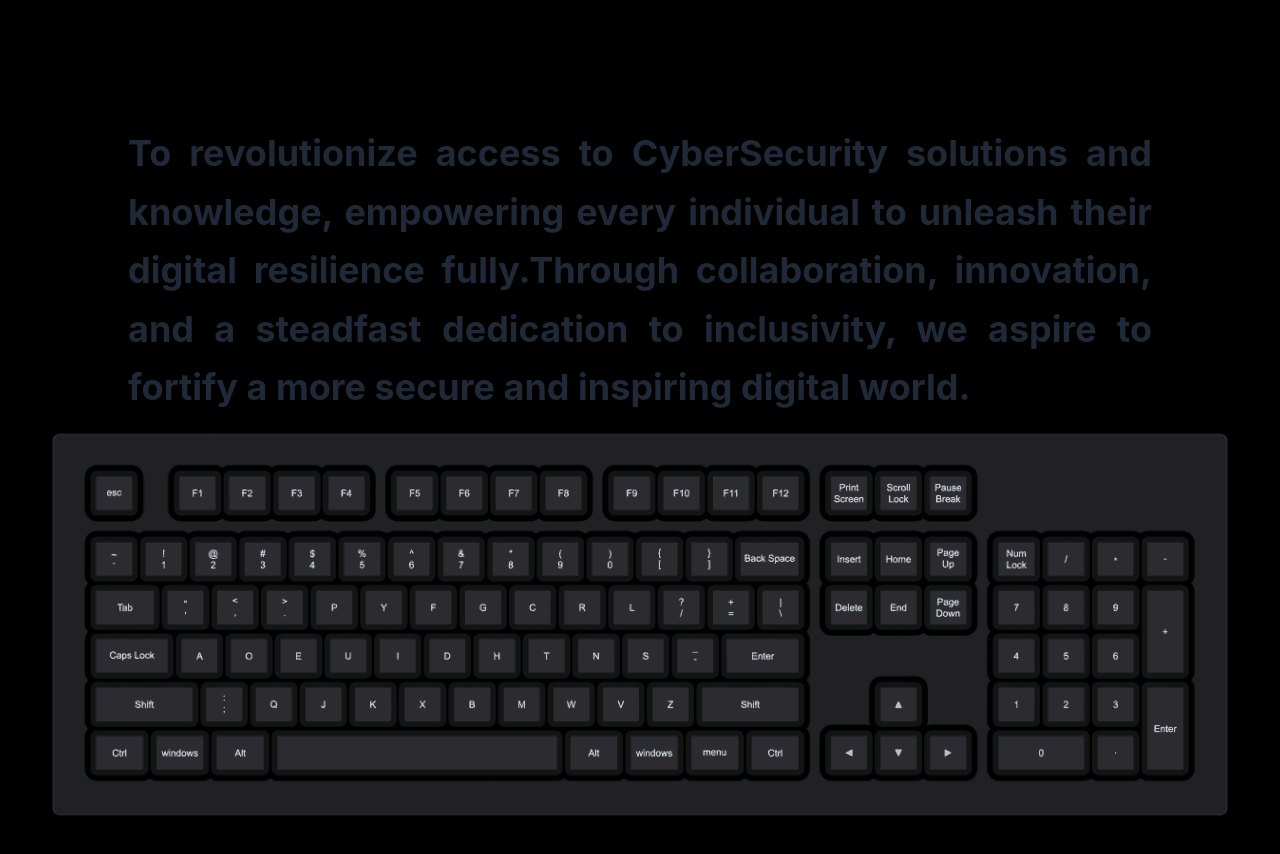
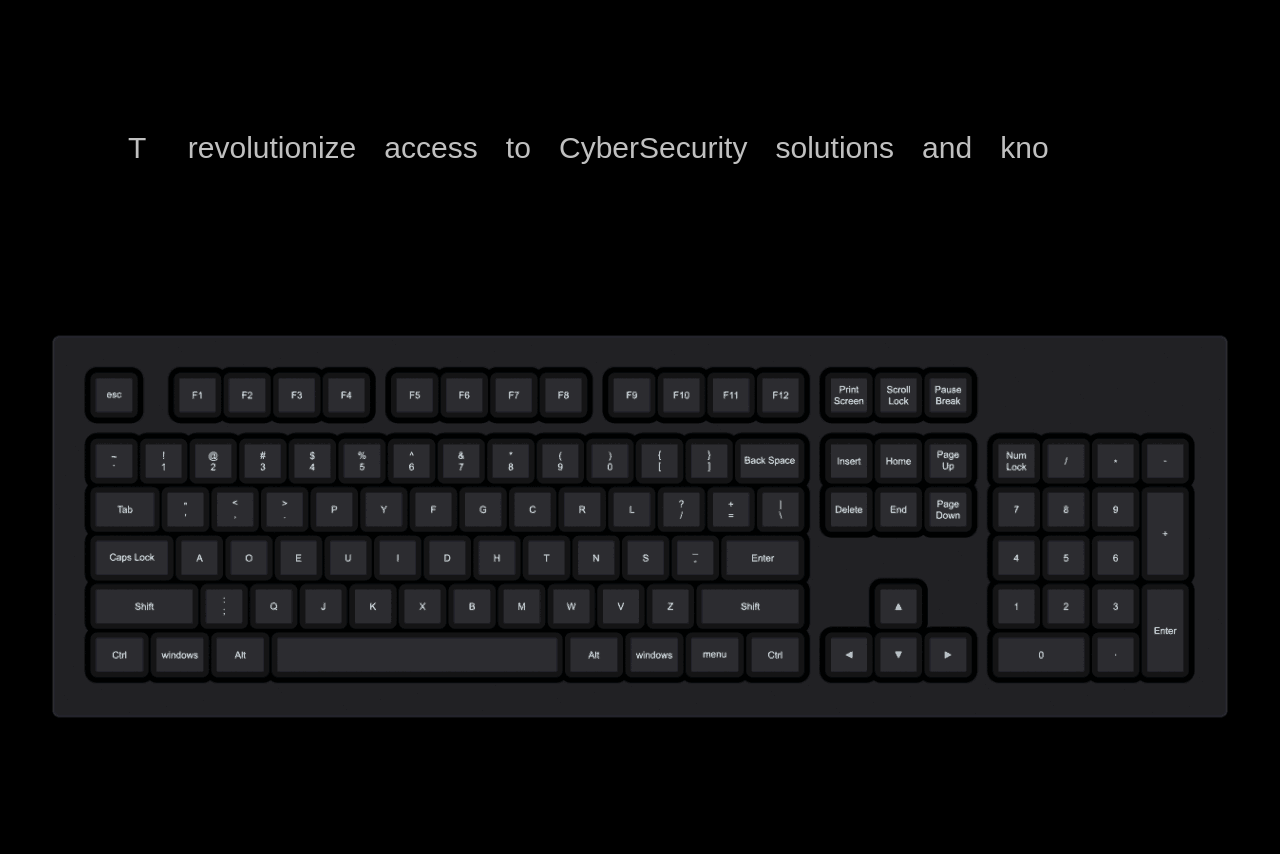
Before and after one commit to Abishek-ak7/Malcom_Com, a React (Create React App) app: page / in a window 1280 px wide. Shown: the part 780-1634 px from the top of the page. Built offline with nearby package versions, Linux system fonts and the light colour scheme; a web font is replaced by a local one.

Commit message:
Transition is added

```diff
--- a/src/components/About.jsx
+++ b/src/components/About.jsx
@@ -1,25 +1,51 @@
-import React from 'react'
-import keyboard from '../assets/images/keyboardfx_preset_3.gif'
+import { useState, useEffect } from 'react';
+import keyboard from '../assets/images/keyboardfx_preset_3.gif';
 
 function About() {
+  const content =
+    "To revolutionize access to CyberSecurity solutions and knowledge, empowering every individual to unleash their digital resilience fully. Through collaboration, innovation, and a steadfast dedication to inclusivity, we aspire to fortify a more secure and inspiring digital world.";
+
+  const [visibleText, setVisibleText] = useState(content.split('').map(() => false));
+
+  useEffect(() => {
+    let index = 0;
+    const intervalId = setInterval(() => {
+      setVisibleText(prevVisibleText => {
+        const newVisibleText = [...prevVisibleText];
+        newVisibleText[index] = true;
+        return newVisibleText;
+      });
+      index++;
+      if (index === content.length) clearInterval(intervalId);
+    }, 100);
+
+    return () => clearInterval(intervalId);
+  }, [content.length]);
+
   return (
     <div className='mt-10 bg-black'>
-    <div className="min-h-screen flex-col  items-start justify-center ">
-        <div className="w-full max-w-6xl pt-16 px-16 mx-auto">
-            <p className="text-gray-800 text-4xl font-bold leading-relaxed text-justify ">
-                To revolutionize access to CyberSecurity solutions and knowledge,
-                empowering every individual to unleash their digital resilience
-                fully.Through collaboration, innovation, and a steadfast dedication to
-                inclusivity, we aspire to fortify a more secure and inspiring digital
-                world.
-            </p>
+      <div className="min-h-screen flex-col items-start justify-center">
+        <div className="w-full max-w-6xl h-1/2 pt-16 px-16 mx-auto">
+          <p className="font-hustle text-3xl leading-relaxed text-justify">
+            {content.split('').map((letter, index) => (
+              <span
+                key={index}
+                style={{
+                  animation: visibleText[index] ? `colorChange 0.5s forwards` : 'none',
+                  color: visibleText[index] ? 'rgb(192,192,192)' : 'transparent', // Change to desired RGB color
+                }}
+              >
+                {letter}
+              </span>
+            ))}
+          </p>
         </div>
-        <div className='p-2 '>
+        <div className='p-2'>
           <img src={keyboard} className='mx-auto' alt="keyboard" />
         </div>
-    </div>
-
+      </div>
     </div>
   );
 }
+
 export default About;
```
